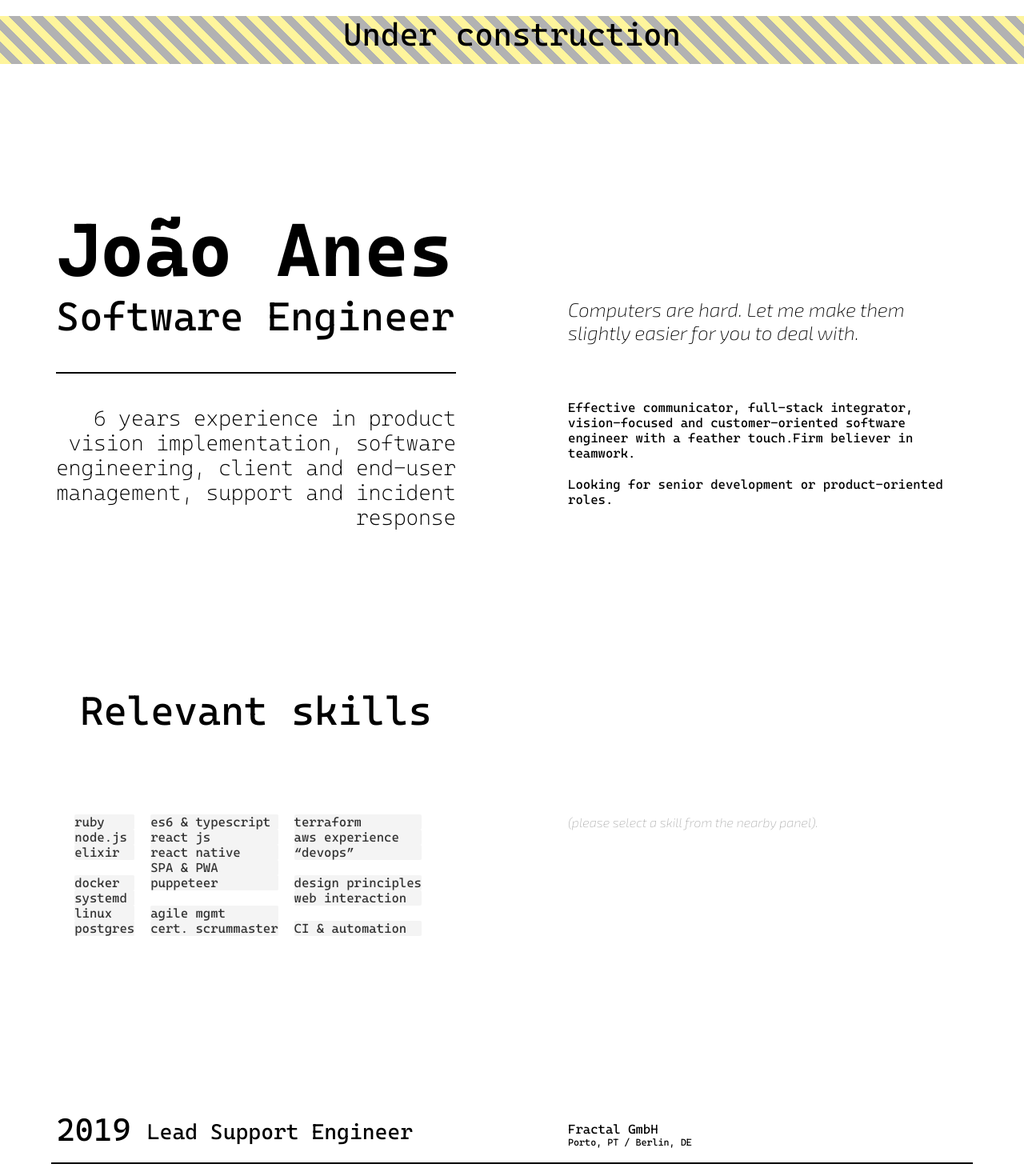
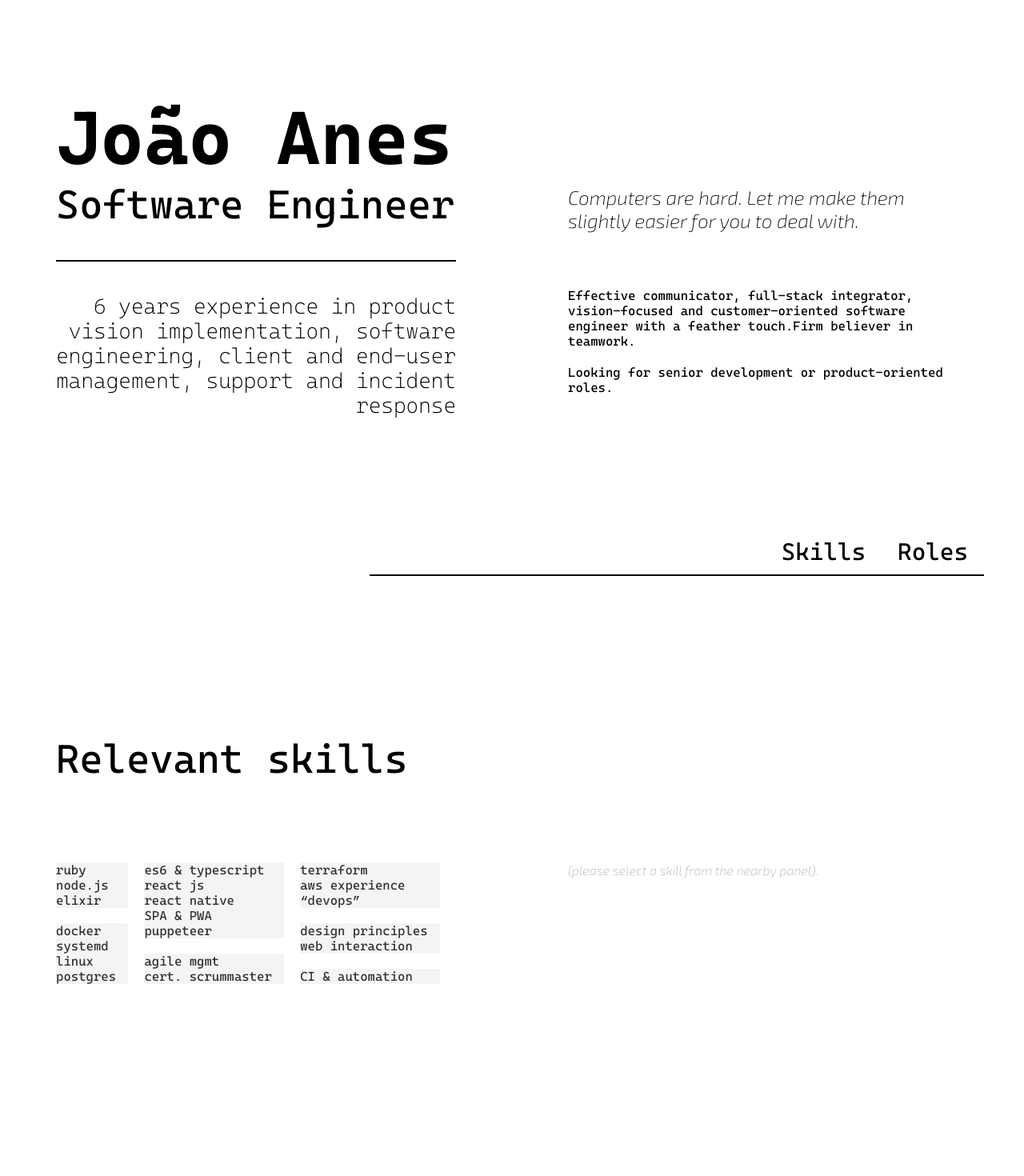
Before and after one commit to joaoanes/website, a Svelte app: page / in a window 1280 px wide. Shown: the top 1470 px of the page at 80% size. Built offline with nearby package versions, Linux system fonts and the light colour scheme; a web font is replaced by a local one.

Commit message:
Add sticky header, graphic design passion

```diff
--- a/public/global.css
+++ b/public/global.css
@@ -81,3 +81,11 @@ button:focus {
 button:hover {
 	background-color: #D4D4D4;
 }
+
+.history-divider {
+    height: 2px;
+    width: 90%;
+    background-color: black;
+    margin-bottom: 50px;
+    margin-top: 18px;
+  }
--- a/public/index.html
+++ b/public/index.html
@@ -1,5 +1,6 @@
 <!DOCTYPE html>
 <html lang="en">
+
 <head>
 	<meta charset='utf-8'>
 	<meta name='viewport' content='width=device-width,initial-scale=1'>
@@ -11,9 +12,12 @@
 	<link rel='stylesheet' href='/windtail.css'>
 	<link rel='stylesheet' href='/build/bundle.css'>
 
+	<link rel="preload" href="/graphics.png" as="image">
+
 	<script defer src='/build/bundle.js'></script>
 </head>
 
 <body>
 </body>
+
 </html>
--- a/public/windtail.css
+++ b/public/windtail.css
@@ -78,3 +78,7 @@
 	display: flex;
 	flex-grow: 1;
 }
+
+.grow {
+	flex-grow: 1;
+}
--- a/src/Index.svelte
+++ b/src/Index.svelte
@@ -15,7 +15,6 @@
   } = store;
 </script>
 
-<div class="header">Under construction</div>
 <PageContainer>
   <div class="left align-center">
     <div class="name-container limit-width">
@@ -35,8 +34,24 @@
     </div>
   </div>
 </PageContainer>
+<div class="header column">
+  <div class="left align-center" />
+  <div class="right align-center">
+    <div class="container justify-end limit-width center">
+      <a class="link" href="#skills">Skills</a>
+      <a class="link" href="#roles">Roles</a>
+    </div>
+  </div>
+  <div class="header-divider" />
+</div>
 
 <SkillPage {store} />
+
+<div class="container">
+  <div class="left">
+    <span class="limit-width center roles" id="roles">Roles</span>
+  </div>
+</div>
 
 {#each history as hist}
   <HistoryPanel history={hist} />
@@ -45,6 +60,18 @@
 <style>
   h1 {
     font-size: 80px;
+  }
+
+  .roles {
+    font-size: 50px;
+    margin-bottom: 75px;
+  }
+
+  .link {
+    color: black;
+    margin-left: 40px;
+    font-size: 30px;
+    font-weight: 400;
   }
 
   h3,
@@ -79,6 +106,13 @@
     margin-top: 20px;
   }
 
+  .header-divider {
+    width: 60%;
+    background-color: black;
+    height: 2px;
+    margin-right: 50px;
+  }
+
   .subtitle {
     margin-top: 40px;
     text-align: end;
@@ -101,22 +135,16 @@
 
   .header {
     width: 100%;
-    height: 60px;
+    height: 80px;
     font-size: 40px;
     font-family: "CascadiaCode";
     display: flex;
-    justify-content: center;
-    background: repeating-linear-gradient(
-      45deg,
-      rgba(253, 229, 8, 0.4),
-      rgba(253, 229, 8, 0.4),
-      10px,
-      rgba(0, 0, 0, 0.3) 10px,
-      rgba(0, 0, 0, 0.3) 20px
-    );
+    align-items: flex-end;
+    justify-content: flex-end;
     position: sticky;
     top: 0;
     color: black;
-    transform: translateY(20px);
+    background-color: rgba(255, 255, 255, 0.8);
+    margin-bottom: 200px;
   }
 </style>
--- a/src/PageContainer.svelte
+++ b/src/PageContainer.svelte
@@ -4,7 +4,7 @@
 
 <style>
   div {
-    height: 100vh;
+    height: 80vh;
     display: flex;
     flex: 1;
     flex-direction: row;
--- a/src/SkillPage.svelte
+++ b/src/SkillPage.svelte
@@ -16,24 +16,29 @@
   const setActiveSkill = (skillName, skillWords) => () => {
     activeSkill = [skillName, skillWords];
   };
+
+  const designSkillActive = (skill) => skill === "design principles";
 </script>
 
 <div class="skill-container">
   <div class="container column">
     <div class="top justify-start">
       <div class="left">
-        <div class="skills-cta center">Relevant skills</div>
+        <div class="skills-cta center limit-width" id="skills">
+          Relevant skills
+        </div>
       </div>
     </div>
     <div class="bottom">
       <div class="left column justify-center align-center">
-        <div class="skills-container container center">
+        <div class="skills-container container center limit-width">
           {#each skills as column}
             <div class="column container skill-column">
               {#each column as skillList}
                 {#each Object.keys(skillList) as skill}
                   <button
-                    class="skill {skill == activeSkill[0] ? 'selected' : ''}"
+                    class="skill {skill == activeSkill[0] ? 'selected' : ''}
+                      {designSkillActive(activeSkill[0]) ? 'art' : ''}"
                     on:click={setActiveSkill(skill, skillList[skill])}>{skill}</button>
                 {/each}
                 <br />
@@ -47,11 +52,11 @@
           <div class="no-skill limit-width center">
             (please select a skill from the nearby panel).
           </div>
-        {:else if activeSkill[0] === 'design principles'}
+        {:else if designSkillActive(activeSkill[0])}
           <div class="easter-egg">
             <img
-              alt="Graphic design is my passion (and then a little frog)"
-              class="frog"
+              alt="Graphic design is my passion (ironically misaligned)"
+              class="frog hilarious-misalign"
               src="./graphics.png" />
           </div>
         {:else}
@@ -71,7 +76,7 @@
   }
 
   .skill-container {
-    margin-bottom: 200px;
+    margin-bottom: 300px;
   }
 
   .skill-column {
@@ -87,6 +92,10 @@
   .skill-description {
     font-family: "Exo2Italic";
     font-size: 24px;
+  }
+
+  .art {
+    font-family: "Comic Sans MS", "Papyrus";
   }
 
   .no-skill {
@@ -105,4 +114,8 @@
   .frog {
     max-width: 500px;
   }
+
+  .hilarious-misalign {
+    transform: translateY(-140px) translateX(-130px);
+  }
 </style>
```
